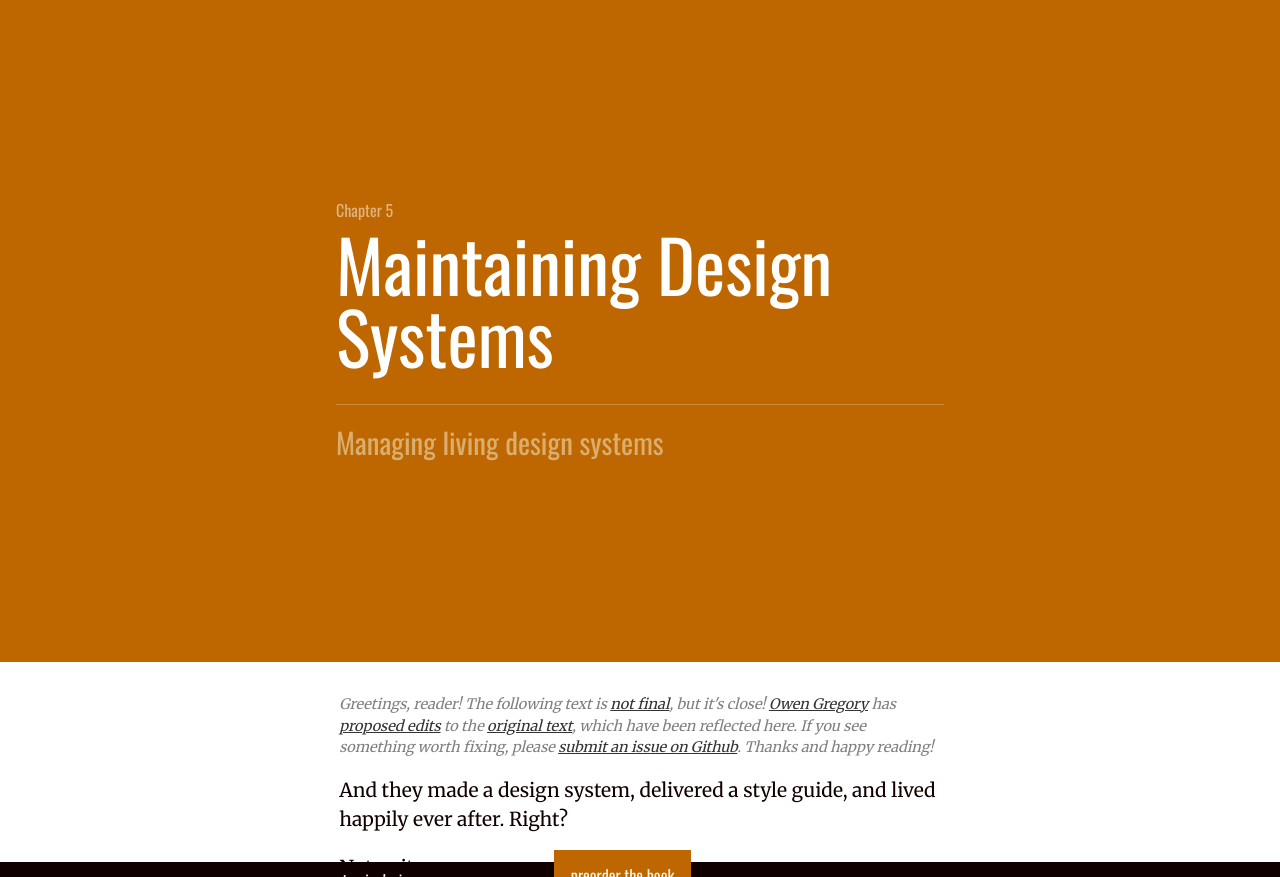
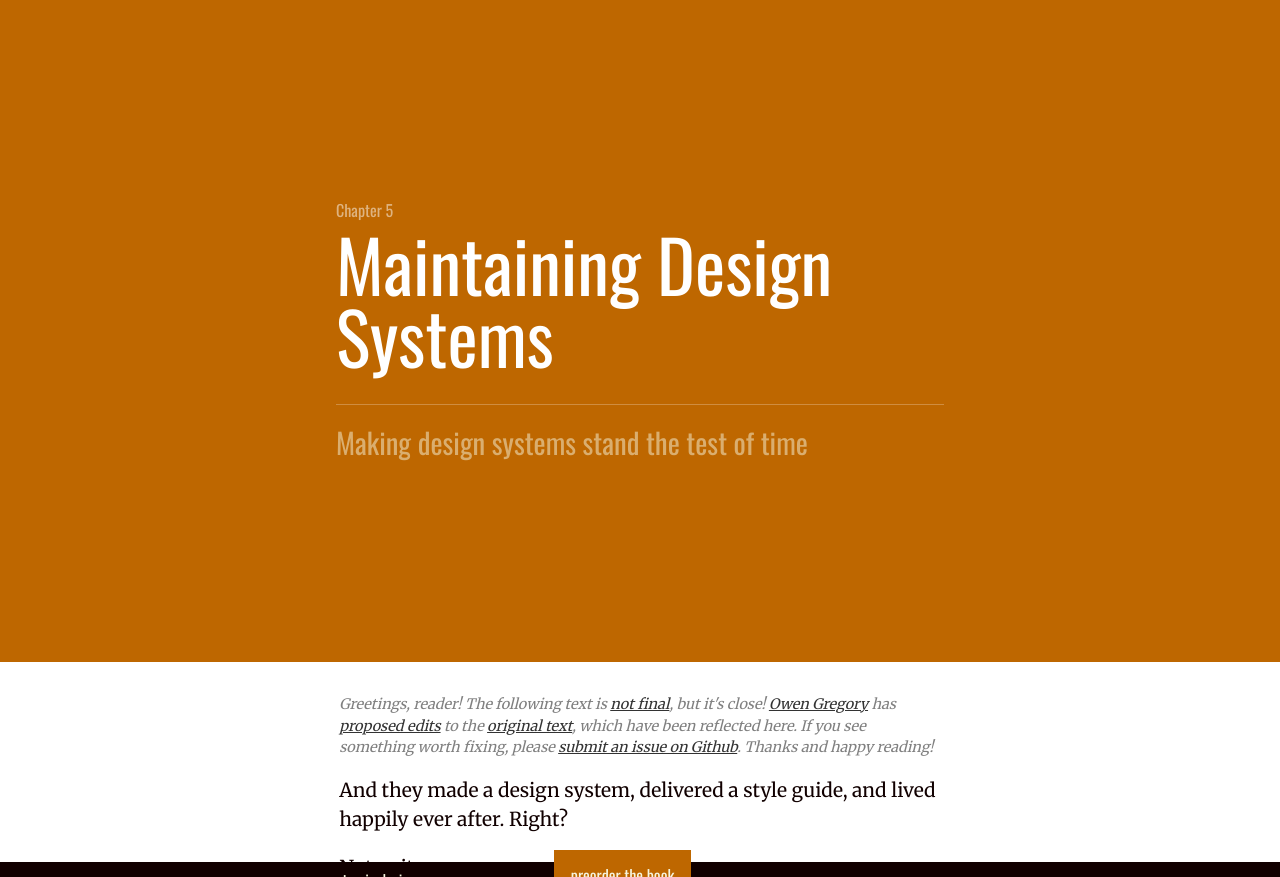
Before and after one commit to bradfrost/atomic-design, a Jekyll site: the page built from chapter-5.md, in a window 1280 px wide and 900 px high, cut to the strip 0-877 px from the top of the window. Built offline with Jekyll 4.4.1, drawn with Linux system fonts in a browser that asks for light colours; nearby versions of some CDN libraries.

Commit message:
Update chapter subtitles

```diff
--- a/_layouts/toc.html
+++ b/_layouts/toc.html
@@ -39,14 +39,14 @@ layout: default
             <a href="/chapter-4">
                 <span>4.</span>
                 <h3>The Atomic Workflow</h3>
-                <p>People, process, and making it all happen</p>
+                <p>People, process, and making design systems happen</p>
             </a>
         </li>
         <li>
             <a href="/chapter-5">
                 <span>5.</span>
                 <h3>Maintaining Design Systems</h3>
-                <p>Managing living design systems</p>
+                <p>Making design systems stand the test of time</p>
             </a>
         </li>
         <li class="toc-li-minor">
--- a/chapter-5.md
+++ b/chapter-5.md
@@ -2,7 +2,7 @@
 layout: page
 title: Maintaining Design Systems
 chapterTitle: Chapter 5
-chapterSubtitle: Managing living design systems
+chapterSubtitle: Making design systems stand the test of time
 permalink: /chapter-5/
 ---
 
```
Also changed, not shown: chapter-3.md (+1 -1 lines), chapter-4.md (+1 -1 lines), 3 other files.
